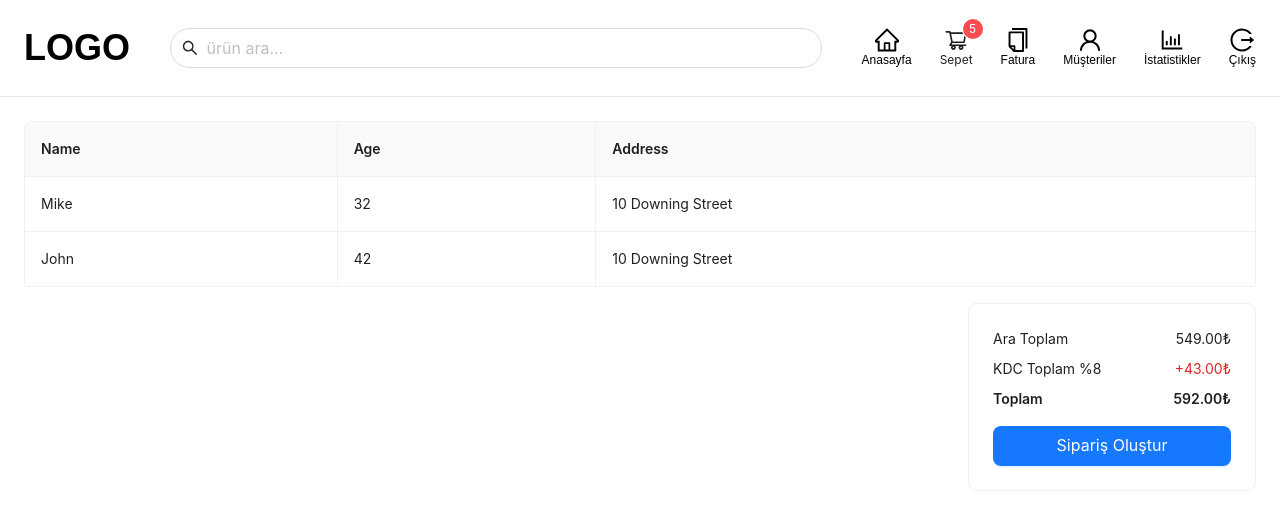
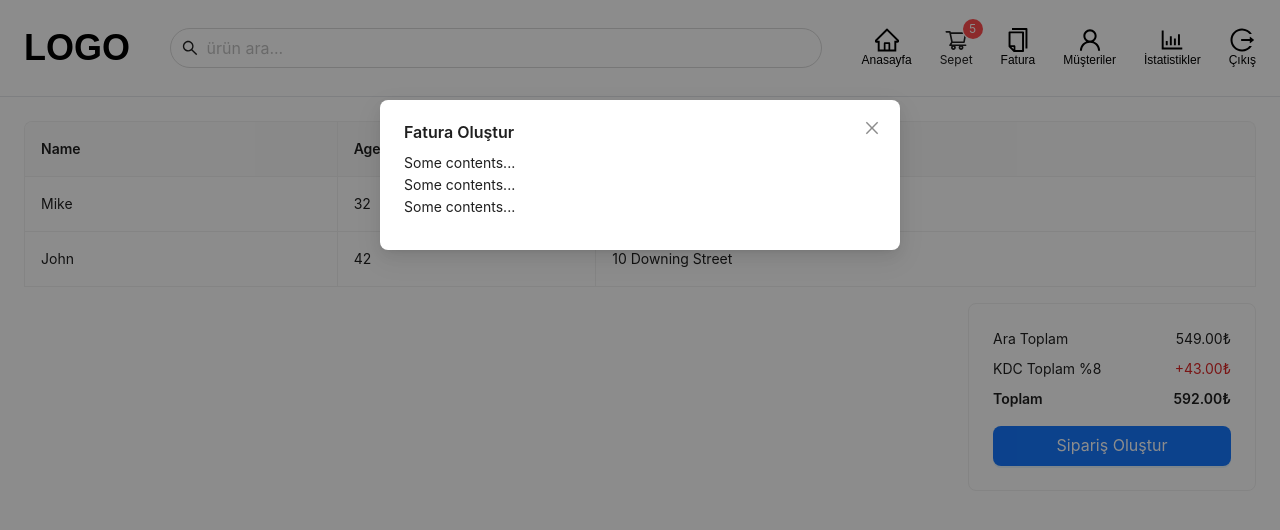
Before and after one commit to erkankolakan/PosApplication, a React (Create React App) app in the folder client/: page /cart in a window 1280 px wide. Both pictures are taken after a click on the button "Sipariş Oluştur". Shown: the top 530 px of the page. Built offline with nearby package versions, Linux system fonts and the light colour scheme.

Commit message:
modal penceresi oluşturuldu

```diff
--- /dev/null
+++ b/client/src/components/carts/CreateBill.jsx
@@ -0,0 +1,20 @@
+import { Modal } from "antd";
+
+const CreateBill = ({isModalOpen, setIsModalOpen}) => {
+  return (
+    <>
+      {/* onOk={handleOk} onCancel={handleCancel} -> bunlarda ek buttonlar */}
+      <Modal
+        title="Fatura Oluştur"
+        open={isModalOpen}
+        onCancel={() => {setIsModalOpen(false);}}
+        footer={false}
+      >
+        <p>Some contents...</p>
+        <p>Some contents...</p>
+        <p>Some contents...</p>
+      </Modal>
+    </>
+  );
+};
+export default CreateBill;
--- a/client/src/pages/CartPage.jsx
+++ b/client/src/pages/CartPage.jsx
@@ -1,6 +1,7 @@
-import React from "react";
 import Header from "../components/header/Header";
 import { Button, Card, Table } from "antd";
+import { useState } from "react";
+import CreateBill from "../components/carts/CreateBill";
 
 const CartPage = () => {
   const dataSource = [
@@ -36,6 +37,12 @@ const CartPage = () => {
     },
   ];
 
+  const [isModalOpen, setIsModalOpen] = useState(false);
+
+  const showModal = () => {
+    setIsModalOpen(true);
+  };
+
   return (
     <>
       <Header />
@@ -57,11 +64,14 @@ const CartPage = () => {
               <span>592.00₺</span>
             </div>
 
-            <Button className="mt-4 w-full" type="primary" size="large">Sipariş Oluştur</Button>
+            <Button onClick={showModal} className="mt-4 w-full" type="primary" size="large">Sipariş Oluştur</Button>
           </Card>
         </div>
       </div>
+
+      <CreateBill isModalOpen={isModalOpen} setIsModalOpen={setIsModalOpen}  />
     </>
+
   );
 };
 
```
